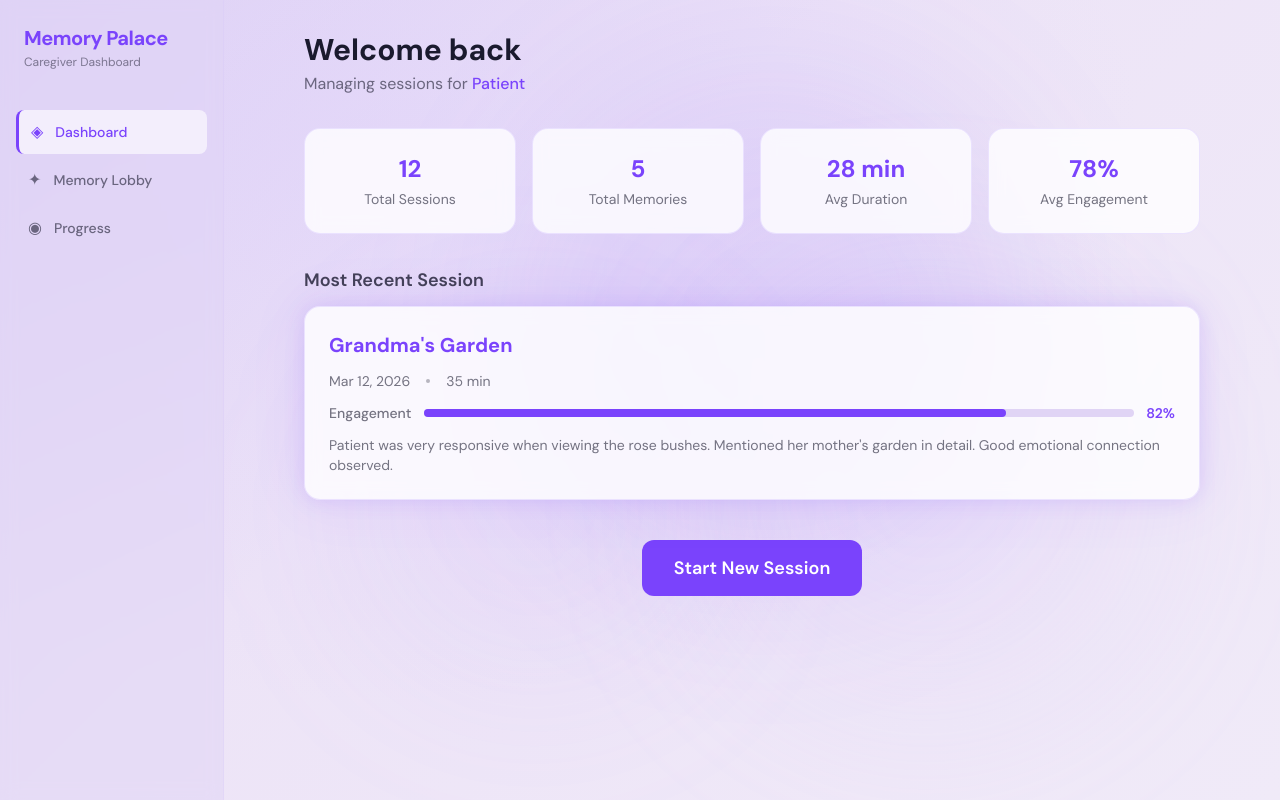
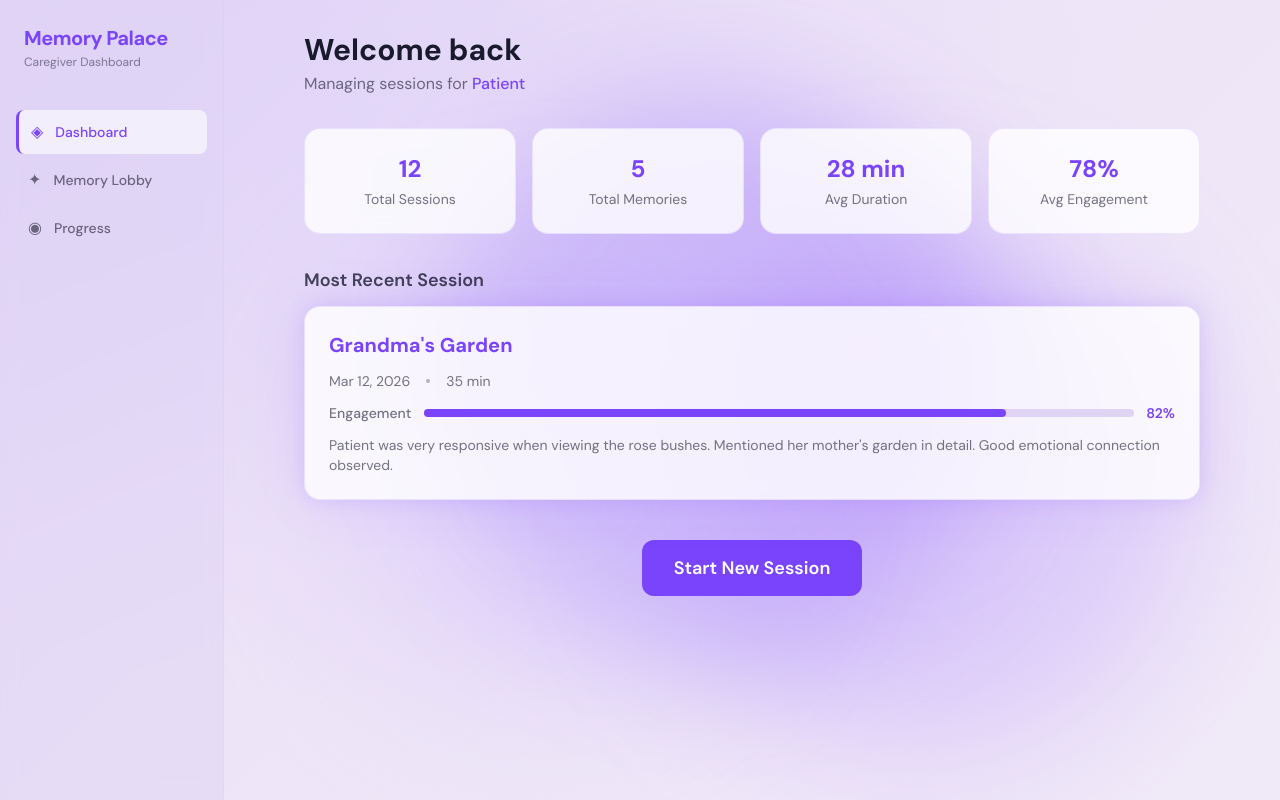
Before and after one commit to m9ssah/Memory-Palace, a Next.js app in the folder memory-palace/: page / in a window 1280 px wide. Built offline with nearby package versions, Linux system fonts and the light colour scheme.

Commit message:
animated blobs

```diff
--- a/memory-palace/src/app/globals.css
+++ b/memory-palace/src/app/globals.css
@@ -40,51 +40,51 @@ body {
 .glow-blob {
   position: absolute;
   border-radius: 50%;
-  filter: blur(80px);
+  filter: blur(60px);
   will-change: transform;
 }
 
 .glow-blob-1 {
-  width: 500px;
-  height: 500px;
-  background: rgba(122, 67, 252, 0.1);
+  width: 600px;
+  height: 600px;
+  background: rgba(122, 67, 252, 0.25);
   top: 5%;
-  left: 25%;
-  animation: drift-1 12s ease-in-out infinite;
+  left: 20%;
+  animation: drift-1 10s ease-in-out infinite;
 }
 
 .glow-blob-2 {
-  width: 400px;
-  height: 400px;
-  background: rgba(211, 193, 255, 0.15);
-  top: 40%;
-  right: 10%;
-  animation: drift-2 15s ease-in-out infinite;
+  width: 500px;
+  height: 500px;
+  background: rgba(180, 140, 255, 0.3);
+  top: 35%;
+  right: 5%;
+  animation: drift-2 13s ease-in-out infinite;
 }
 
 .glow-blob-3 {
-  width: 350px;
-  height: 350px;
-  background: rgba(180, 140, 255, 0.08);
-  bottom: 10%;
-  left: 10%;
-  animation: drift-3 18s ease-in-out infinite;
+  width: 450px;
+  height: 450px;
+  background: rgba(211, 193, 255, 0.28);
+  bottom: 5%;
+  left: 5%;
+  animation: drift-3 16s ease-in-out infinite;
 }
 
 @keyframes drift-1 {
   0%, 100% { transform: translate(0, 0) scale(1); }
-  33% { transform: translate(60px, 40px) scale(1.05); }
-  66% { transform: translate(-30px, 20px) scale(0.95); }
+  33% { transform: translate(100px, 60px) scale(1.1); }
+  66% { transform: translate(-50px, 30px) scale(0.9); }
 }
 
 @keyframes drift-2 {
   0%, 100% { transform: translate(0, 0) scale(1); }
-  33% { transform: translate(-50px, -30px) scale(1.08); }
-  66% { transform: translate(40px, -20px) scale(0.96); }
+  33% { transform: translate(-80px, -50px) scale(1.12); }
+  66% { transform: translate(60px, -30px) scale(0.92); }
 }
 
 @keyframes drift-3 {
   0%, 100% { transform: translate(0, 0) scale(1); }
-  33% { transform: translate(30px, -40px) scale(1.04); }
-  66% { transform: translate(-40px, 30px) scale(0.97); }
+  33% { transform: translate(50px, -60px) scale(1.08); }
+  66% { transform: translate(-60px, 50px) scale(0.93); }
 }
```
